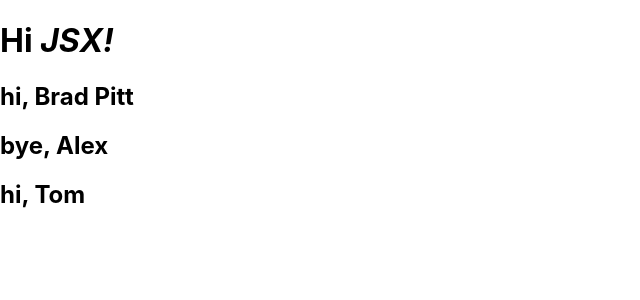
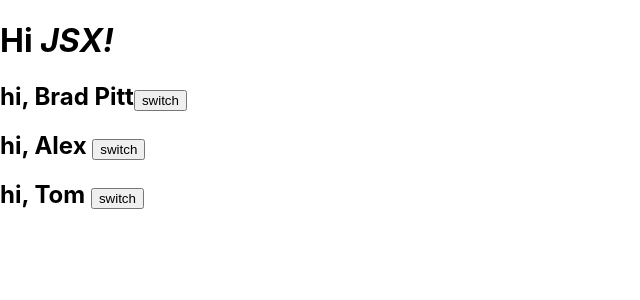
Before and after one commit to OksanaCoder/freshcode-react-start, a React (Create React App) app: page / in a window 1280 px wide. Shown: the top 300 px of the page, without its empty margins (0-640 px from the left). Built offline with nearby package versions, Linux system fonts and the light colour scheme.

Commit message:
Add Ciao

```diff
--- a/src/App.js
+++ b/src/App.js
@@ -13,9 +13,9 @@ class App extends Component {
         <h1 tabIndex={4}>
           Hi <em>JSX!</em>
         </h1>
-        <Ciao name={user.firstName} lname={user.lastName} isHi />
+        <Ciao name={user.firstName} lname={user.lastName}/>
         <Ciao name="Alex" />
-        <Ciao name="Tom"  isHi/>
+        <Ciao name="Tom"/>
       </>
     );
   }
--- a/src/components/Ciao/index.jsx
+++ b/src/components/Ciao/index.jsx
@@ -1,11 +1,23 @@
 import { Component } from 'react';
 
 class Ciao extends Component {
+  constructor(props) {
+    super(props);
+    this.state = {
+      isHi: true,
+    };
+  }
+  handleBtn = () => {
+    const { isHi } = this.state;
+    this.setState({ isHi: !isHi });
+  };
   render() {
-    const { name, lname, isHi } = this.props;
+    const { name, lname } = this.props;
+    const { isHi } = this.state;
     return (
       <h2>
         {isHi ? 'hi' : 'bye'}, {name} {lname}
+        <button onClick={this.handleBtn}>switch</button>
       </h2>
     );
   }
```
